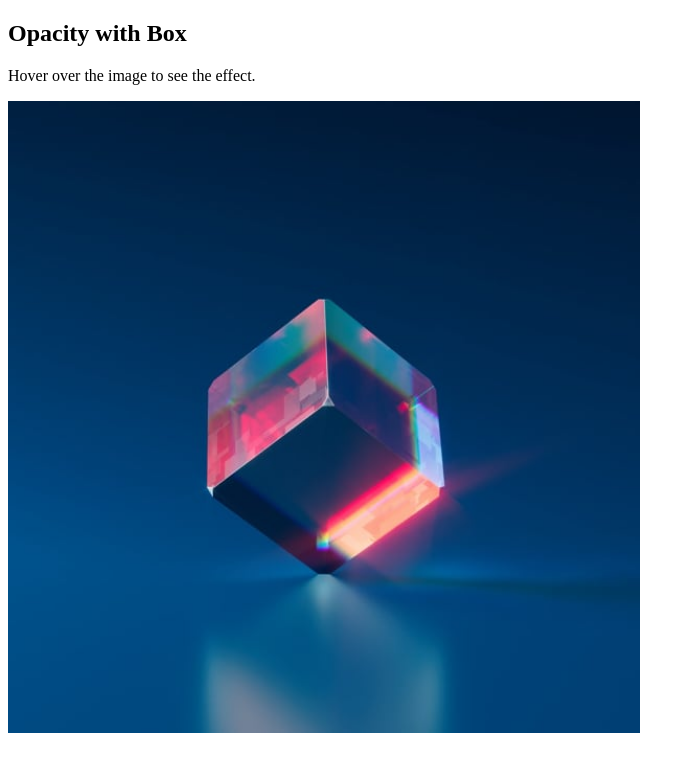
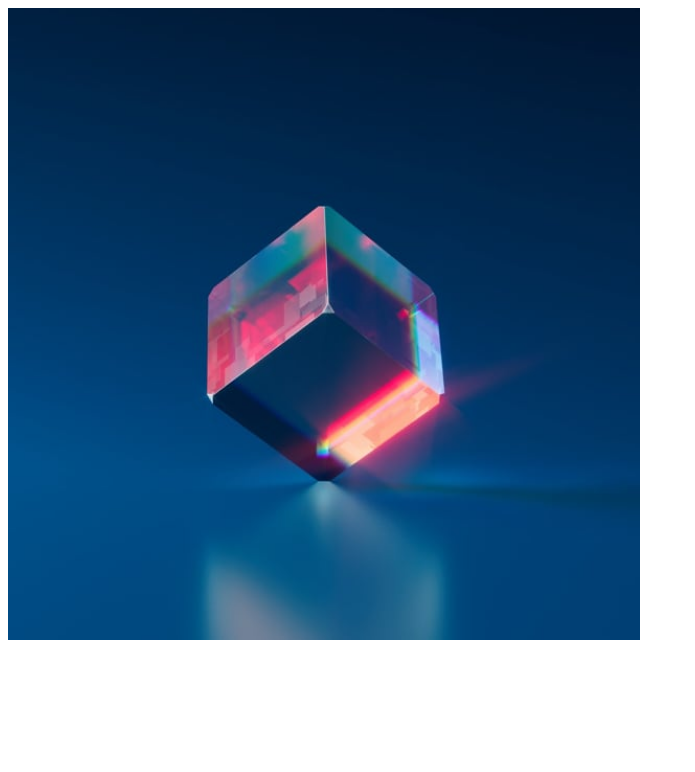
Before and after one commit to Aham3d/front-end-mentor, a plain HTML site: page hover-pracitce.html in a window 1280 px wide. Shown: the whole page, without its empty margins (0-695 px from the left). Drawn offline with Linux system fonts and the light colour scheme.

Commit message:
ignore files

```diff
--- a/hover-pracitce.html
+++ b/hover-pracitce.html
@@ -52,9 +52,6 @@
 </head>
 <body>
 
-<h2>Opacity with Box</h2>
-<p>Hover over the image to see the effect.</p>
-
 <div class="container">
   <img src="images/image-equilibrium.jpg" alt="Avatar" class="image" style="width:100%">
   <div class="middle">
```
Also changed, not shown: 1 other file.
